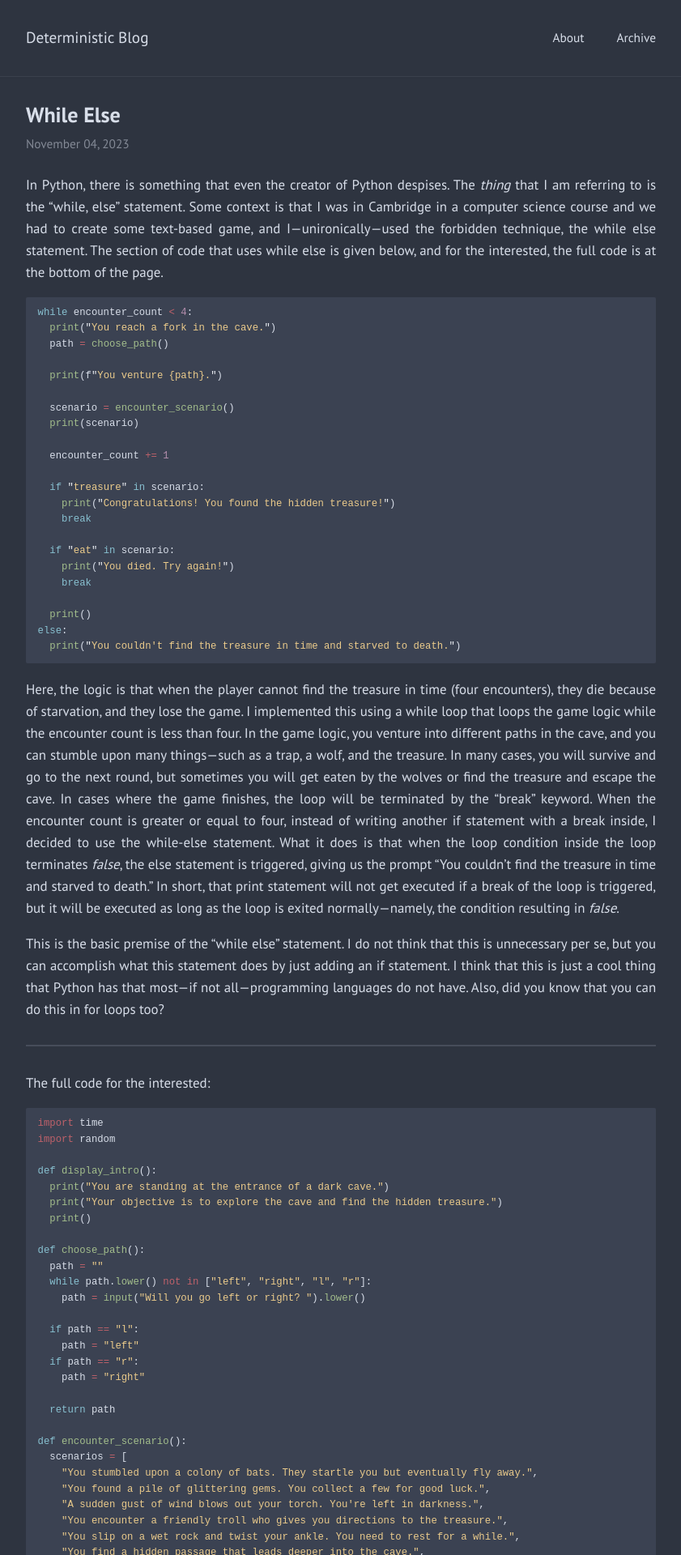
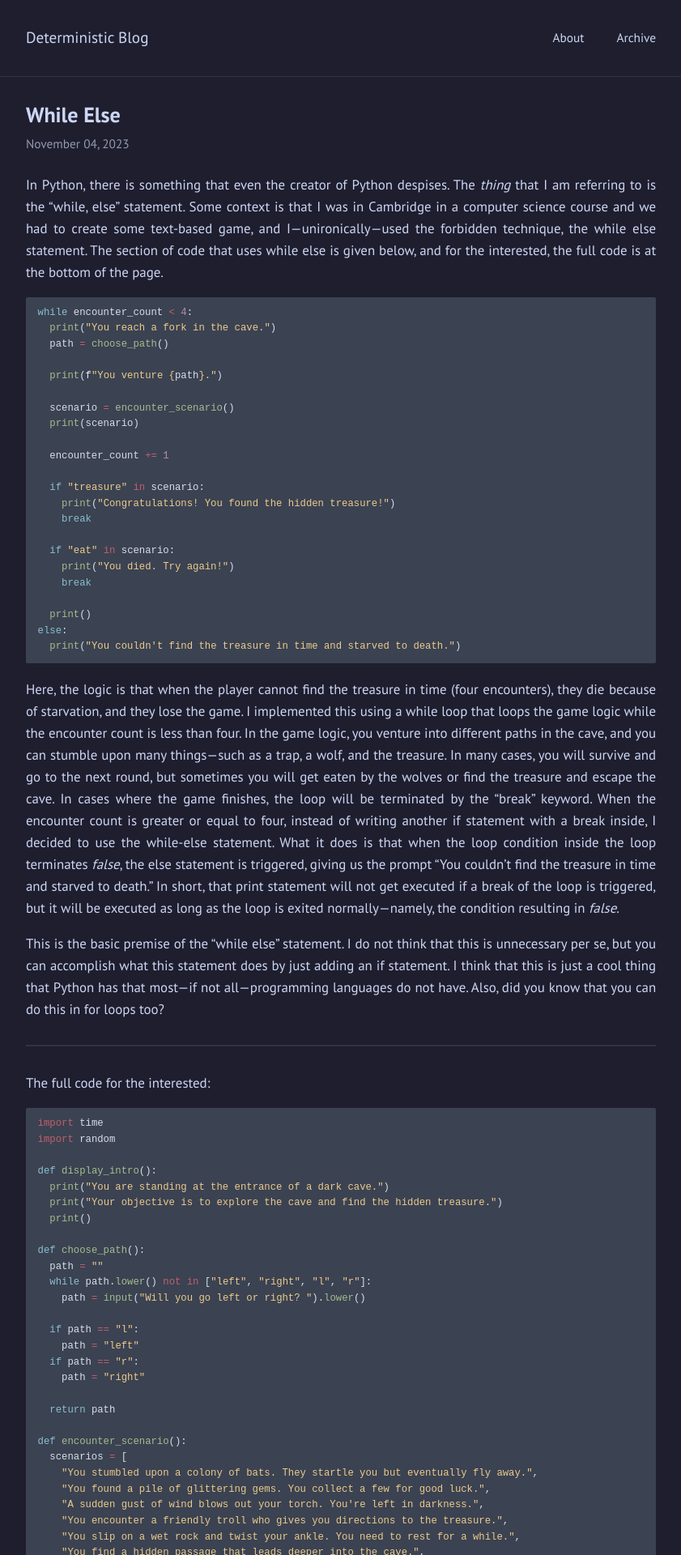
Before and after one commit to mkutay/deterministic-blog-old, a Jekyll site: the page built from _posts/2023-11-04-while-else.md, in a window 1280 px wide. Shown: the top 1920 px of the page at 81% size, without its empty margins (219-1060 px from the left). Built offline with Jekyll 4.4.1, drawn with Linux system fonts in a browser that asks for light colours; some of the changed text lies outside the part shown.

Commit message:
colouring

````diff
--- a/_config.yml
+++ b/_config.yml
@@ -1,6 +1,6 @@
 title: "Deterministic Blog"
 author: "Mehmet Kutay Bozkurt"
-description: "Made with <b style=\"color: #bf616a;\">&lt;3</b>"
+description: "Made with <b style=\"color: #f38ba8;\">&lt;3</b>"
 permalink: /:title/
 lang: "en"
 excerpt_separator: "\n\n\n"
--- a/_posts/2023-11-04-while-else.md
+++ b/_posts/2023-11-04-while-else.md
@@ -5,7 +5,7 @@
 In Python, there is something that even the creator of Python despises. The *thing* that I am referring to is the "while, else" statement. Some context is that I was in Cambridge in a computer science course and we had to create some text-based game, and I—unironically—used the forbidden technique, the while else statement. The section of code that uses while else is given below, and for the interested, the full code is at the bottom of the page.
 
 
-{% highlight js %}
+```python
 while encounter_count < 4:
   print("You reach a fork in the cave.")
   path = choose_path()
@@ -28,7 +28,7 @@
   print()
 else:
   print("You couldn't find the treasure in time and starved to death.")
-{% endhighlight %}
+```
 
 Here, the logic is that when the player cannot find the treasure in time (four encounters), they die because of starvation, and they lose the game. I implemented this using a while loop that loops the game logic while the encounter count is less than four. In the game logic, you venture into different paths in the cave, and you can stumble upon many things—such as a trap, a wolf, and the treasure. In many cases, you will survive and go to the next round, but sometimes you will get eaten by the wolves or find the treasure and escape the cave. In cases where the game finishes, the loop will be terminated by the "break" keyword. When the encounter count is greater or equal to four, instead of writing another if statement with a break inside, I decided to use the while-else statement. What it does is that when the loop condition inside the loop terminates _false_, the else statement is triggered, giving us the prompt "You couldn't find the treasure in time and starved to death." In short, that print statement will not get executed if a break of the loop is triggered, but it will be executed as long as the loop is exited normally—namely, the condition resulting in _false_.
 
@@ -37,7 +37,7 @@
 ---
 
 The full code for the interested:
-{% highlight python %}
+```python
 import time
 import random
 
@@ -105,6 +105,13 @@
 
 if __name__ == "__main__":
   explore_cave()
-{% endhighlight %}
+```
 
 Also, I am now kind of a [Catppuccin](https://github.com/catppuccin/catppuccin) fan, so should I change the colour scheme of this blog to suit that, or just leave it as is? I might have to experiment with the colours from Catppuccin to have the perfect set.
+
+> amogus
+
+| Variable             | Details                                                             | Method of Measurement                                                                                                                                                                                                                                                                                                                                                                                                                                       |
+| -------------------- | ------------------------------------------------------------------- | ----------------------------------------------------------------------------------------------------------------------------------------------------------------------------------------------------------------------------------------------------------------------------------------------------------------------------------------------------------------------------------------------------------------------------------------------------------- |
+| Independent Variable | Different apple cultivar (Granny Smith, Golden Delicious, Starking) | Apple juices that have already been pumped at home (see Figure 2) are filtered through coffee filters to get rid of any impurities in the juice. Additionally, for every titration, 15 mL of apple juice and 100 mL of distilled water are used to dilute the apple juice to create a solution to be used in the titration process. Furthermore, seven trials will be done for every different apple cultivar.                                                   |
+| Dependent Variable   | Concentration of malic acid (M)                                     | The concentration of malic acid in apple juice solutions can be found using the average titer needed to neutralise the malic acid. The molar ratio of malic acid to sodium hydroxide solution is going to be 2:1. As a result, moles of malic acid in apple juices can be calculated and put into the equation: concentration = moles / volume to find the concentrations of malic acid. This will be done using the Excel software for each of the trials. |                                                                                                                                                                                                                                                                                                                                                                                            |
--- a/_sass/basic.sass
+++ b/_sass/basic.sass
@@ -1,6 +1,6 @@
 body
-  background: $nord0
-  color: $nord4
+  background: $base
+  color: $text
   font-family: $font-family
   font-weight: $font-weight
   font-size: $font-size
@@ -10,10 +10,6 @@
   -webkit-text-size-adjust: 100%
   -webkit-font-smoothing: antialiased
   -moz-osx-font-smoothing: grayscale
-
-@media (prefers-color-scheme: light)
-  background: $nord4
-  color: $nord0
 
 h1, h2, h3, h4, h5, h6
   font-weight: $heading-weight
@@ -26,7 +22,7 @@
   font-size: 1.1em
 
 a
-  color: $nord9
+  color: $blue
   text-decoration: inherit
   &:hover
     text-decoration: underline
@@ -35,18 +31,18 @@
   color: inherit
 
 header time
-  color: reduce(100)
+  color: $overlay2
 
 hr
-  border: 1px solid reduce(30)
+  border: 1px solid $surface0
   margin: 2em 0
 
 article:not(:last-of-type)
-  border-bottom: 1px solid reduce(14)
+  border-bottom: 1px solid $surface0
 
 blockquote
-  background: reduce(6)
-  border-left: 3px solid reduce(90)
+  background: $crust
+  border-left: 3px solid $maroon
   padding: 1px 1.5em
   opacity: .75
 
@@ -70,17 +66,17 @@
   overflow-y: scroll
   border-spacing: 1px
   border-radius: 2px
-  box-shadow: 0 0 0 1px reduce(12) inset
+  box-shadow: 0 0 0 1px $surface1 inset
 
 th, td
   padding: .5em 1em
-  box-shadow: 0 0 0 1px reduce(12)
+  box-shadow: 0 0 0 1px $surface1
 
 tr:hover, tr:nth-child(odd) td
-  background: reduce(4)
+  background: $mantle
 
 pre
-  background: reduce(12)
+  background: $maroon
   border-radius: 2px
   font-size: .8em
   margin: 1.5em 0
@@ -89,7 +85,7 @@
 
 \:not(pre) > code
   font-size: .9em
-  background: reduce(15)
+  background: $lavender
   opacity: .7
   border-radius: 2px
   margin: 0 .1em
--- a/_sass/classes.sass
+++ b/_sass/classes.sass
@@ -6,13 +6,13 @@
 
 .more a
   border-radius: 2px
-  border: 1.5px solid $nord9
+  border: 1.5px solid $blue
   padding: .4em .8em
   transition: .2s background, .2s color
 
 .more a:hover
-  color: $nord6
-  background: $nord9
+  color: $base
+  background: $blue
   text-decoration: inherit
 
 .archive
@@ -33,7 +33,7 @@
   padding-bottom: 0.20em
 
 a:hover .icon
-  color: $nord9
+  color: $blue
 
 .full table
   display: table
--- a/_sass/index.sass
+++ b/_sass/index.sass
@@ -24,5 +24,32 @@
 $nord14: #a3be8c !default
 $nord15: #b48ead !default
 
+$rosewater: #f5e0dc !default
+$flamingo: #f2cdcd	!default
+$pink: #f5c2e7 !default
+$mauve: #cba6f7 !default
+$red: #f38ba8 !default
+$maroon: #eba0ac !default
+$peach: #fab387 !default
+$yellow: #f9e2af !default
+$green: #a6e3a1 !default
+$teal: #94e2d5 !default
+$sky: #89dceb !default
+$sapphire: #74c7ec !default
+$blue: #89b4fa !default
+$lavender: #b4befe !default
+$text: #cdd6f4 !default
+$subtext1: #bac2de !default
+$subtext0: #a6adc8 !default
+$overlay2: #9399b2 !default
+$overlay1: #7f849c !default
+$overlay0: #6c7086 !default
+$surface2: #585b70 !default
+$surface1: #45475a !default
+$surface0: #313244 !default
+$base: #1e1e2e !default
+$mantle: #181825 !default
+$crust: #11111b !default
+
 @function reduce ($percent)
   @return rgba(mix($nord0, $nord4), $percent / 100)
--- a/assets/css/index.sass
+++ b/assets/css/index.sass
@@ -8,10 +8,10 @@
     padding: 1.75em calc(40% - 17em)
 
 body > header
-  box-shadow: 0 0 .6em rgba($nord0, 0.04)
-  border-bottom: 1px solid reduce(14)
+  box-shadow: 0 0 .6em rgba($base, 0.04)
+  border-bottom: 1px solid $surface0
 
 body > footer
-  box-shadow: 0 0 .6em rgba($nord0, 0.04) inset
-  border-top: 1px solid reduce(14)
+  box-shadow: 0 0 .6em rgba($base, 0.04) inset
+  border-top: 1px solid $surface0
   opacity: .9
````
